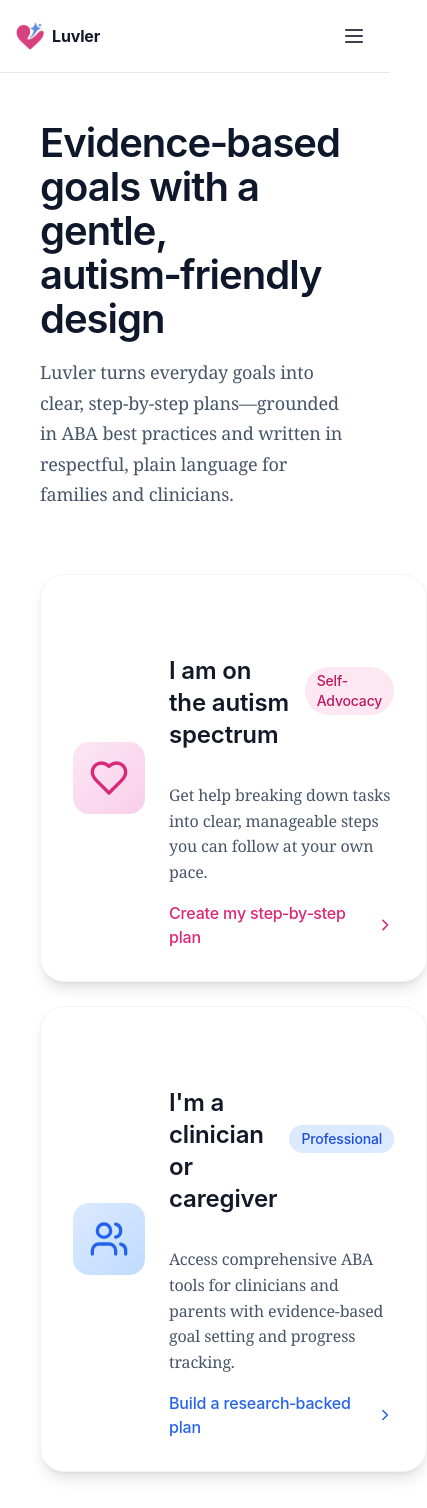
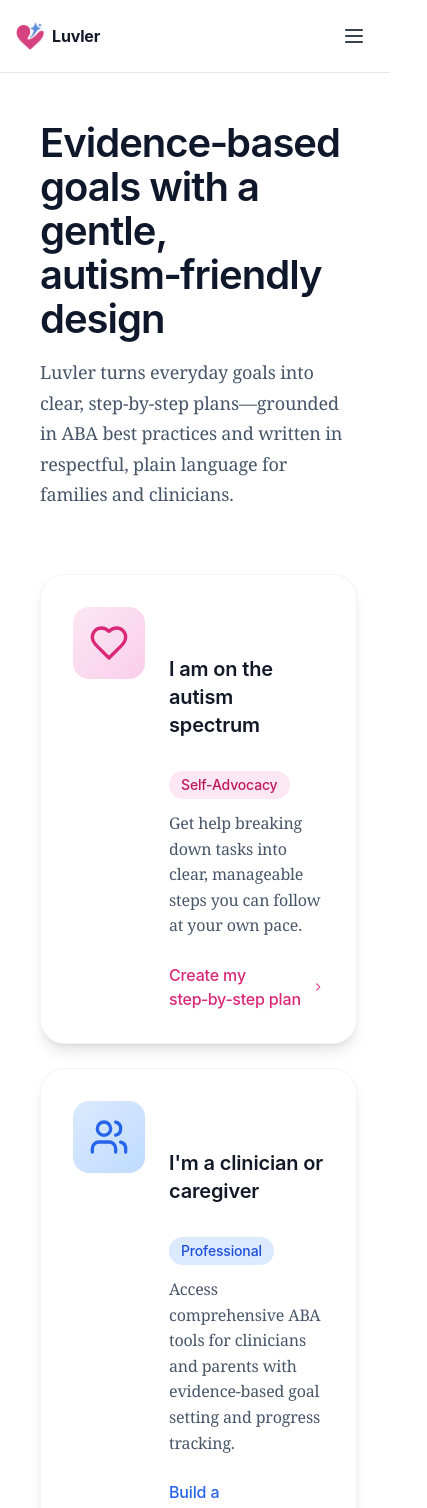
Before and after one commit to bohselecta/luvler, a Next.js app: page / in a window 390 px wide. Shown: the top 1508 px of the page, 427 px wide, since content can reach past the window. Built offline with nearby package versions, Linux system fonts and the light colour scheme; no server answers.

Commit message:
Fix CTA layout on landing page: improve spacing, padding, and mobile responsiveness

```diff
--- a/app/page.tsx
+++ b/app/page.tsx
@@ -36,21 +36,21 @@ export default function RouterScreen() {
             onClick={() => handlePathSelect('self-advocacy')}
             className="group w-full bg-white rounded-3xl shadow-lg hover:shadow-xl transition-all duration-300 p-8 text-left border border-gray-100 hover:border-primary-200 md:col-span-6"
           >
-            <div className="flex items-center gap-6">
-              <div className="bg-gradient-to-br from-primary-100 to-primary-200 p-4 rounded-2xl group-hover:scale-105 transition-transform">
+            <div className="flex items-start gap-6">
+              <div className="bg-gradient-to-br from-primary-100 to-primary-200 p-4 rounded-2xl group-hover:scale-105 transition-transform flex-shrink-0">
                 <Heart className="w-10 h-10 text-primary-600" />
               </div>
-              <div className="flex-1">
-                <div className="flex items-center gap-3 mb-2">
-                  <h2 className="text-2xl font-semibold text-gray-900">I am on the autism spectrum</h2>
-                  <div className="bg-primary-100 text-primary-700 px-3 py-1 rounded-full text-sm font-medium">
+              <div className="flex-1 min-w-0">
+                <div className="flex flex-col sm:flex-row sm:items-center gap-2 sm:gap-3 mb-3">
+                  <h2 className="text-xl sm:text-2xl font-semibold text-gray-900">I am on the autism spectrum</h2>
+                  <div className="bg-primary-100 text-primary-700 px-3 py-1 rounded-full text-sm font-medium self-start sm:self-center">
                     Self-Advocacy
                   </div>
                 </div>
-                <p className="text-slate-600 text-[1rem] leading-[1.6] font-serif">
+                <p className="text-slate-600 text-[1rem] leading-[1.6] font-serif mb-6">
                   Get help breaking down tasks into clear, manageable steps you can follow at your own pace.
                 </p>
-                <div className="mt-4 flex items-center gap-2 text-primary-600 font-medium">
+                <div className="flex items-center gap-2 text-primary-600 font-medium group-hover:text-primary-700 transition-colors">
                   <span>Create my step‑by‑step plan</span>
                   <ChevronRight className="w-5 h-5 group-hover:translate-x-1 transition-transform" />
                 </div>
@@ -63,21 +63,21 @@ export default function RouterScreen() {
             onClick={() => handlePathSelect('professional')}
             className="group w-full bg-white rounded-3xl shadow-lg hover:shadow-xl transition-all duration-300 p-8 text-left border border-gray-100 hover:border-secondary-200 md:col-span-6"
           >
-            <div className="flex items-center gap-6">
-              <div className="bg-gradient-to-br from-secondary-100 to-secondary-200 p-4 rounded-2xl group-hover:scale-105 transition-transform">
+            <div className="flex items-start gap-6">
+              <div className="bg-gradient-to-br from-secondary-100 to-secondary-200 p-4 rounded-2xl group-hover:scale-105 transition-transform flex-shrink-0">
                 <Users className="w-10 h-10 text-secondary-600" />
               </div>
-              <div className="flex-1">
-                <div className="flex items-center gap-3 mb-2">
-                  <h2 className="text-2xl font-semibold text-gray-900">I'm a clinician or caregiver</h2>
-                  <div className="bg-secondary-100 text-secondary-700 px-3 py-1 rounded-full text-sm font-medium">
+              <div className="flex-1 min-w-0">
+                <div className="flex flex-col sm:flex-row sm:items-center gap-2 sm:gap-3 mb-3">
+                  <h2 className="text-xl sm:text-2xl font-semibold text-gray-900">I'm a clinician or caregiver</h2>
+                  <div className="bg-secondary-100 text-secondary-700 px-3 py-1 rounded-full text-sm font-medium self-start sm:self-center">
                     Professional
                   </div>
                 </div>
-                <p className="text-slate-600 text-[1rem] leading-[1.6] font-serif">
+                <p className="text-slate-600 text-[1rem] leading-[1.6] font-serif mb-6">
                   Access comprehensive ABA tools for clinicians and parents with evidence-based goal setting and progress tracking.
                 </p>
-                <div className="mt-4 flex items-center gap-2 text-secondary-600 font-medium">
+                <div className="flex items-center gap-2 text-secondary-600 font-medium group-hover:text-secondary-700 transition-colors">
                   <span>Build a research‑backed plan</span>
                   <ChevronRight className="w-5 h-5 group-hover:translate-x-1 transition-transform" />
                 </div>
```
